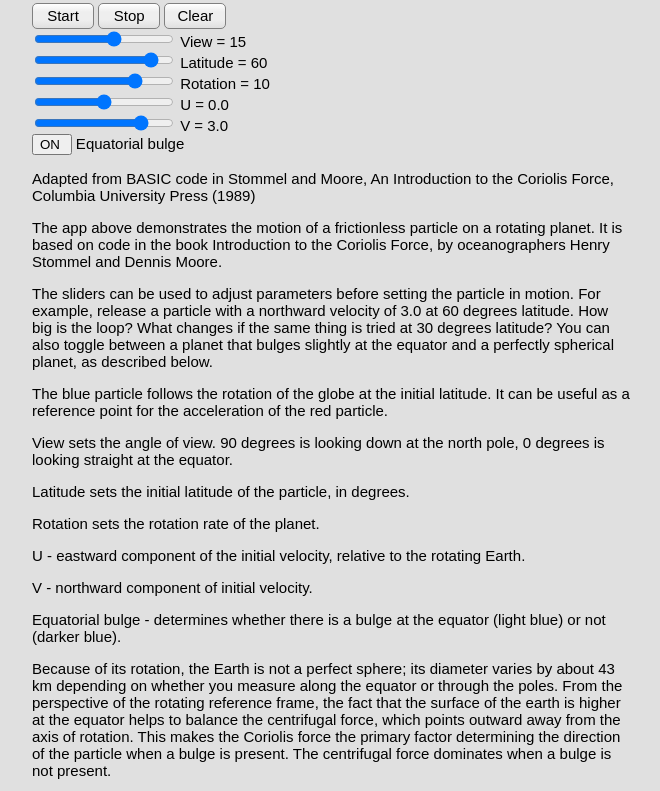
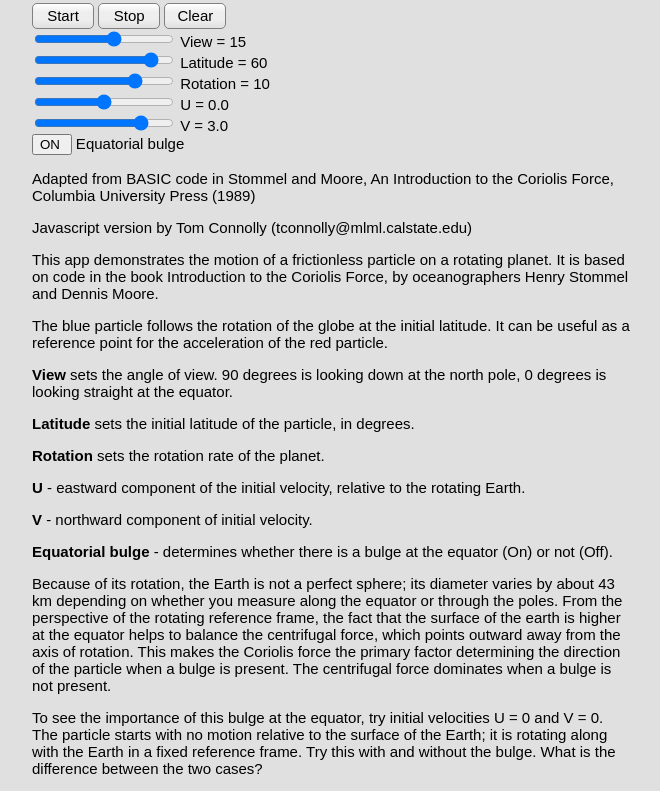
Before and after one commit to tompc35/coriolis_demo, a plain HTML site: page index.html in a window 1280 px wide. Shown: the part 460-1251 px from the top of the page, without its empty margins (308-968 px from the left). Drawn offline with Linux system fonts and the light colour scheme.

Commit message:
formatting text

```diff
--- a/index.html
+++ b/index.html
@@ -117,24 +117,23 @@
   <p>Adapted from BASIC code in Stommel and Moore, An Introduction to the Coriolis Force,
     Columbia University Press (1989)</p>
 
-  <p>The app above demonstrates the motion of a frictionless particle on a rotating planet. It is based on code in the book Introduction to the Coriolis Force, by oceanographers Henry Stommel and Dennis Moore.</p>
+  <p>Javascript version by Tom Connolly (tconnolly@mlml.calstate.edu)</p>
 
-  <p>The sliders can be used to adjust parameters before setting the particle in motion. For example, release a particle with a northward velocity of 3.0 at 60 degrees latitude.
-  How big is the loop? What changes if the same thing is tried at 30 degrees latitude? You can also toggle between a planet that bulges slightly at the equator and a perfectly spherical planet, as described below.</p>
+  <p>This app demonstrates the motion of a frictionless particle on a rotating planet. It is based on code in the book Introduction to the Coriolis Force, by oceanographers Henry Stommel and Dennis Moore.</p>
 
   <p>The blue particle follows the rotation of the globe at the initial latitude. It can be useful as a reference point for the acceleration of the red particle.</p>
 
-  <p>View sets the angle of view. 90 degrees is looking down at the north pole, 0 degrees is looking straight at the equator.</p>
+  <p><b>View</b> sets the angle of view. 90 degrees is looking down at the north pole, 0 degrees is looking straight at the equator.</p>
 
-  <p>Latitude sets the initial latitude of the particle, in degrees.</p>
+  <p><b>Latitude</b> sets the initial latitude of the particle, in degrees.</p>
 
-  <p>Rotation sets the rotation rate of the planet.</p>
+  <p><b>Rotation</b> sets the rotation rate of the planet.</p>
 
-  <p>U - eastward component of the initial velocity, relative to the rotating Earth.</p>
+  <p><b>U</b> - eastward component of the initial velocity, relative to the rotating Earth.</p>
 
-  <p>V -  northward component of initial velocity.</p>
+  <p><b>V</b> -  northward component of initial velocity.</p>
 
-  <p>Equatorial bulge -  determines whether there is a bulge at the equator (light blue) or not (darker blue).</p>
+  <p><b>Equatorial bulge</b> -  determines whether there is a bulge at the equator (On) or not (Off).</p>
 
   <p>Because of its rotation, the Earth is not a perfect sphere; its diameter varies by about 43 km depending on whether you measure along the equator or through the poles. From the perspective of the rotating reference frame, the fact that the surface of the earth is higher at the equator helps to balance the centrifugal force, which points outward away from the axis of rotation. This makes the Coriolis force the primary factor determining the direction of the particle when a bulge is present. The centrifugal force dominates when a bulge is not present.</p>
 
```
